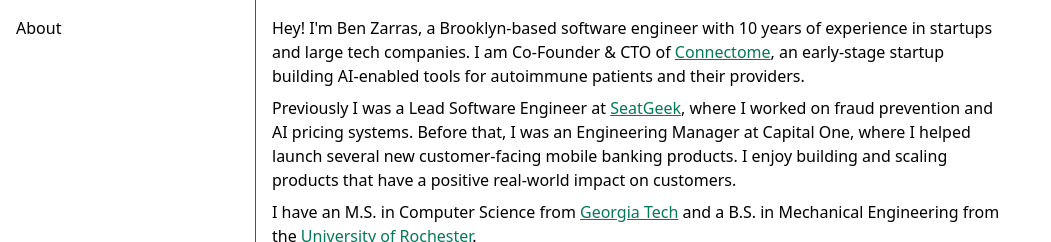
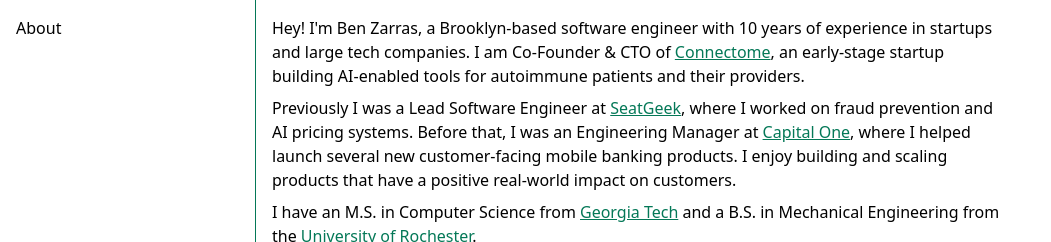
Before and after one commit to bzarras/bz-website, a React (Create React App) app: page / in a window 1280 px wide. Shown: the top 242 px of the page, without its empty margins (0-1051 px from the left). Built offline with nearby package versions, Linux system fonts and the light colour scheme.

Commit message:
add capital one link

```diff
--- a/src/content/about.ts
+++ b/src/content/about.ts
@@ -9,7 +9,7 @@
 
 Previously I was a Lead Software Engineer at [SeatGeek](https://seatgeek.com/), where I
 worked on fraud prevention and AI pricing systems. Before that, I was an Engineering Manager at
-Capital One, where I helped launch several new customer-facing mobile banking products. I enjoy building
+[Capital One](https://www.capitalone.com), where I helped launch several new customer-facing mobile banking products. I enjoy building
 and scaling products that have a positive real-world impact on customers.
 
 I have an M.S. in Computer Science from [Georgia Tech](https://omscs.gatech.edu/) and a B.S. in Mechanical Engineering
```
